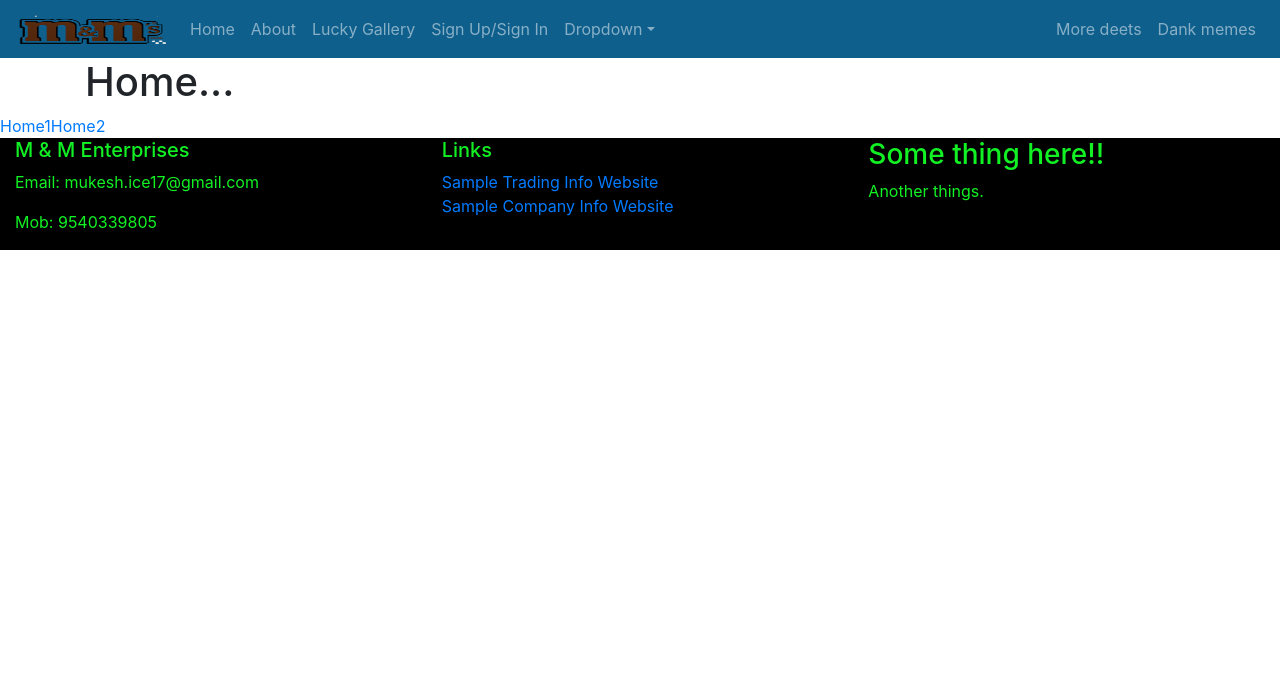
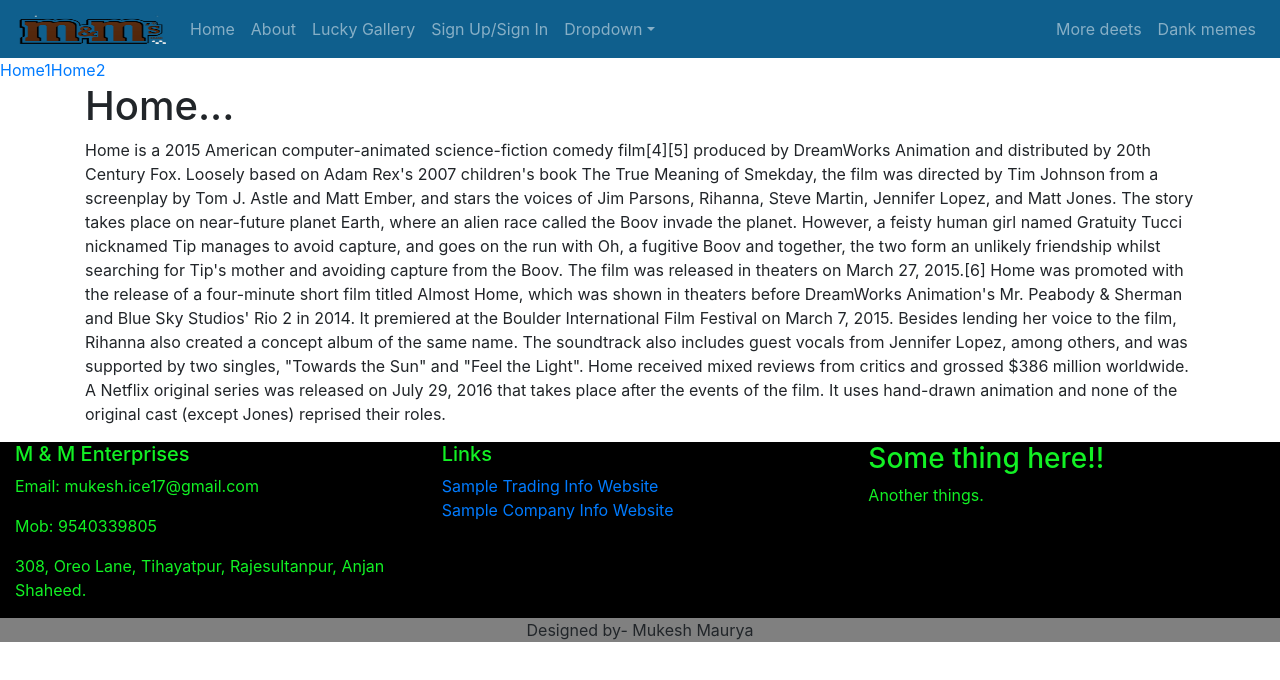
Before and after one commit to maurya20/MyReactapps, a React (Create React App) app: page / in a window 1280 px wide. Shown: the top 680 px of the page. Built offline with nearby package versions, Linux system fonts and the light colour scheme; the HTML template or start-up script is replaced by a standard one.

Commit message:
Footer1 sample ready with some update.

```diff
--- a/src/App.js
+++ b/src/App.js
@@ -15,16 +15,16 @@ class App extends Component {
       <div>
         <BrowserRouter>
         <Header />
+        <NavLink to={'/'}>Home1</NavLink>
 
+           <NavLink to={'/about'}>Home2</NavLink>
 
             <Route exact path="/" component={Home} />
             <Route path="/about" component={About} />
             <Route path="/gallery" component={Gallery} />
             <Route path="/signup" component={Signup} />
 
-          <NavLink to={'/'}>Home1</NavLink>
 
-          <NavLink to={'/about'}>Home2</NavLink>
         </BrowserRouter>
 
         <Footer1 />
--- a/src/components/Footer.css
+++ b/src/components/Footer.css
@@ -32,3 +32,7 @@
      background-color: black;
      color: rgb(18, 241, 36);
  }
+ .design{
+     background-color:gray;
+     text-align: center;
+ }
--- a/src/components/Footer1.js
+++ b/src/components/Footer1.js
@@ -12,6 +12,7 @@ export class Footer1 extends Component {
               <h5 className="title">M & M Enterprises</h5>
               <p>Email: mukesh.ice17@gmail.com</p>
               <p>Mob: 9540339805</p>
+              <p>308, Oreo Lane, Tihayatpur, Rajesultanpur, Anjan Shaheed.</p>
             </div>
             <div className="col">
               <h5 className="title">Links</h5>
@@ -34,6 +35,7 @@ export class Footer1 extends Component {
             </div>
           </div>
         </div>
+        <div className="design">Designed by- Mukesh Maurya </div>
       </div>
     );
   }
--- a/src/components/Home.js
+++ b/src/components/Home.js
@@ -1,15 +1,39 @@
-import React from 'react';
-
-
+import React from "react";
 
 class Home extends React.Component {
   render() {
-       console.log(this.props)
+    console.log(this.props);
     return (
       <div className="container">
-             <h1 >Home...</h1>
+        <h1>Home...</h1>
+        <p>
+          Home is a 2015 American computer-animated science-fiction comedy
+          film[4][5] produced by DreamWorks Animation and distributed by 20th
+          Century Fox. Loosely based on Adam Rex's 2007 children's book The True
+          Meaning of Smekday, the film was directed by Tim Johnson from a
+          screenplay by Tom J. Astle and Matt Ember, and stars the voices of Jim
+          Parsons, Rihanna, Steve Martin, Jennifer Lopez, and Matt Jones. The
+          story takes place on near-future planet Earth, where an alien race
+          called the Boov invade the planet. However, a feisty human girl named
+          Gratuity Tucci nicknamed Tip manages to avoid capture, and goes on the
+          run with Oh, a fugitive Boov and together, the two form an unlikely
+          friendship whilst searching for Tip's mother and avoiding capture from
+          the Boov. The film was released in theaters on March 27, 2015.[6] Home
+          was promoted with the release of a four-minute short film titled
+          Almost Home, which was shown in theaters before DreamWorks Animation's
+          Mr. Peabody & Sherman and Blue Sky Studios' Rio 2 in 2014. It
+          premiered at the Boulder International Film Festival on March 7, 2015.
+          Besides lending her voice to the film, Rihanna also created a concept
+          album of the same name. The soundtrack also includes guest vocals from
+          Jennifer Lopez, among others, and was supported by two singles,
+          "Towards the Sun" and "Feel the Light". Home received mixed reviews
+          from critics and grossed $386 million worldwide. A Netflix original
+          series was released on July 29, 2016 that takes place after the events
+          of the film. It uses hand-drawn animation and none of the original
+          cast (except Jones) reprised their roles.
+        </p>
       </div>
-       )
+    );
   }
 }
 export default Home;
```
Lines whose indentation alone changed are shown as unchanged.
